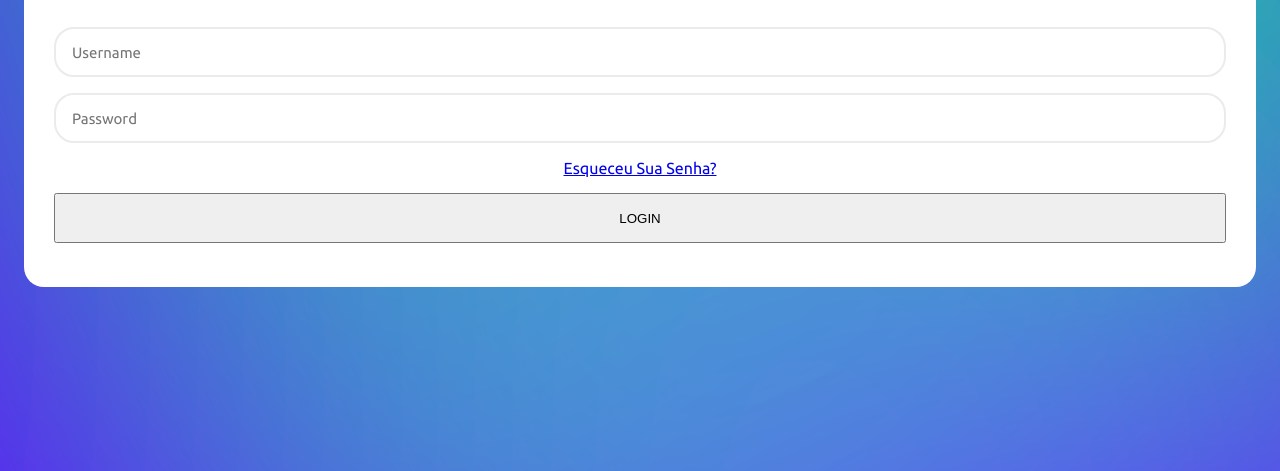
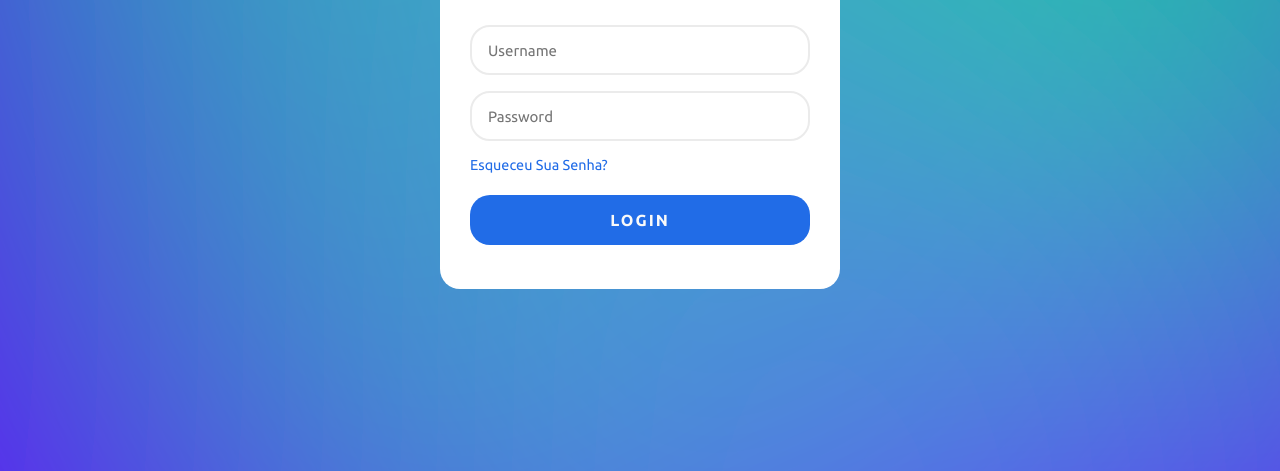
Before and after one commit to TI-fernando/modeloLogin_1, a plain HTML site: page index.html in a window 1280 px wide. Shown: the part 329-800 px from the top of the page. Drawn offline with Linux system fonts and the light colour scheme.

Commit message:
finalizado tela de login

```diff
--- a/style.css
+++ b/style.css
@@ -63,9 +63,59 @@ body {
     font-size: 15px;
     padding: 0 16px;
     border-radius: 1.25rem;
-    transition: all 0.37s;
+    transition: all 0.375s;
 }
 
 .login-form > input:hover {
     border: 2px solid #10449a;
 }
+
+.login-form > button {
+    cursor: pointer;
+    width: 100%;
+    padding: 0 16px;
+    border-radius: 1.25rem;
+    background: #216ce7;
+    color: #f9f9f9;
+    border: 0;
+    font-family: inherit;
+    font-size: 1rem;
+    font-weight: 600;
+    text-align: center;
+    letter-spacing: 2px;
+    transition: all 0.375s;
+}
+
+.login-form > button:hover {
+    background: #10449a;
+}
+
+.login-form > a {
+    color: #216ce7;
+    font-size: 0.9rem;
+    text-align: left;
+    text-decoration: none;
+    margin-bottom: 6px;
+    transition: all 0.375s;
+}
+
+.login-form > a:hover {
+    color: #10449a;
+}
+
+@keyframes rotate {
+    100% {
+        background-color: 15% 50%;
+    }
+}
+
+@media (width >= 500px) {
+    body {
+        padding: 0;
+    }
+
+    .login-card {
+        margin: 0;
+        width: 400px;
+    }
+}
```
